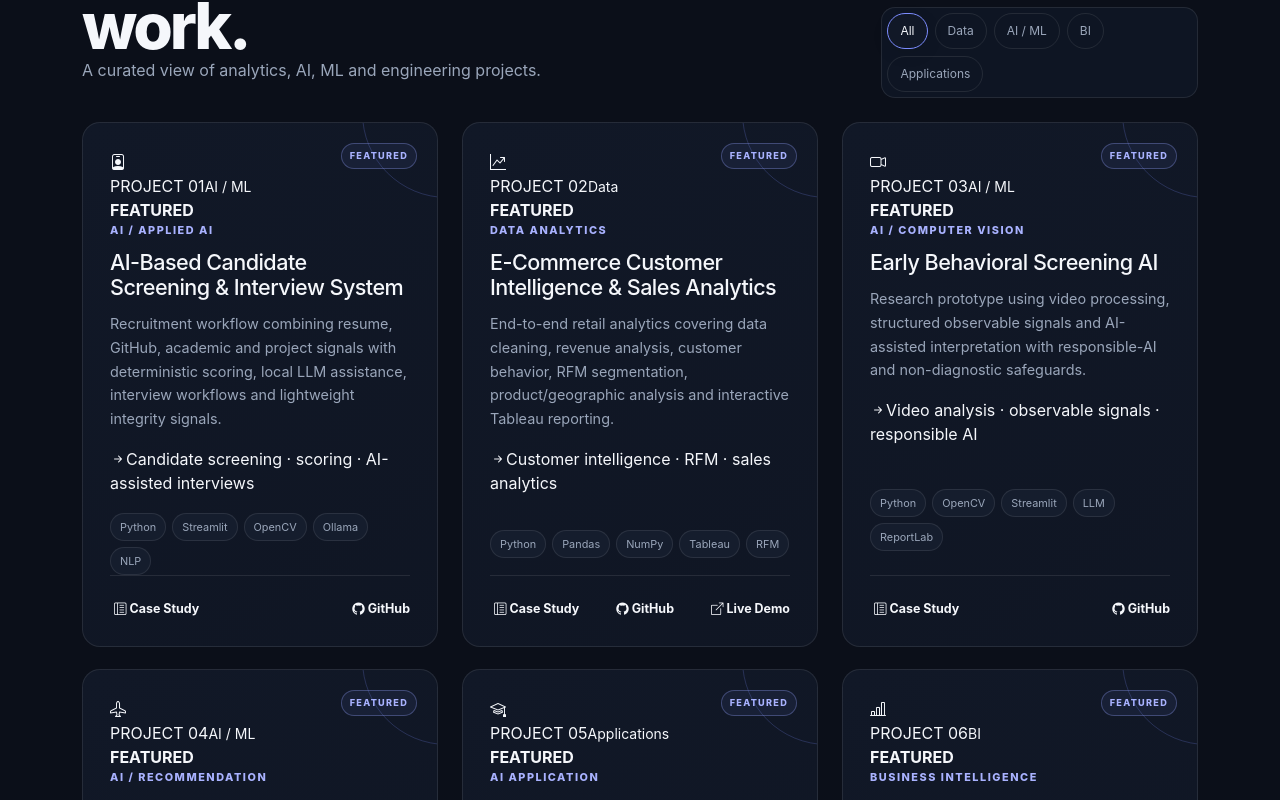
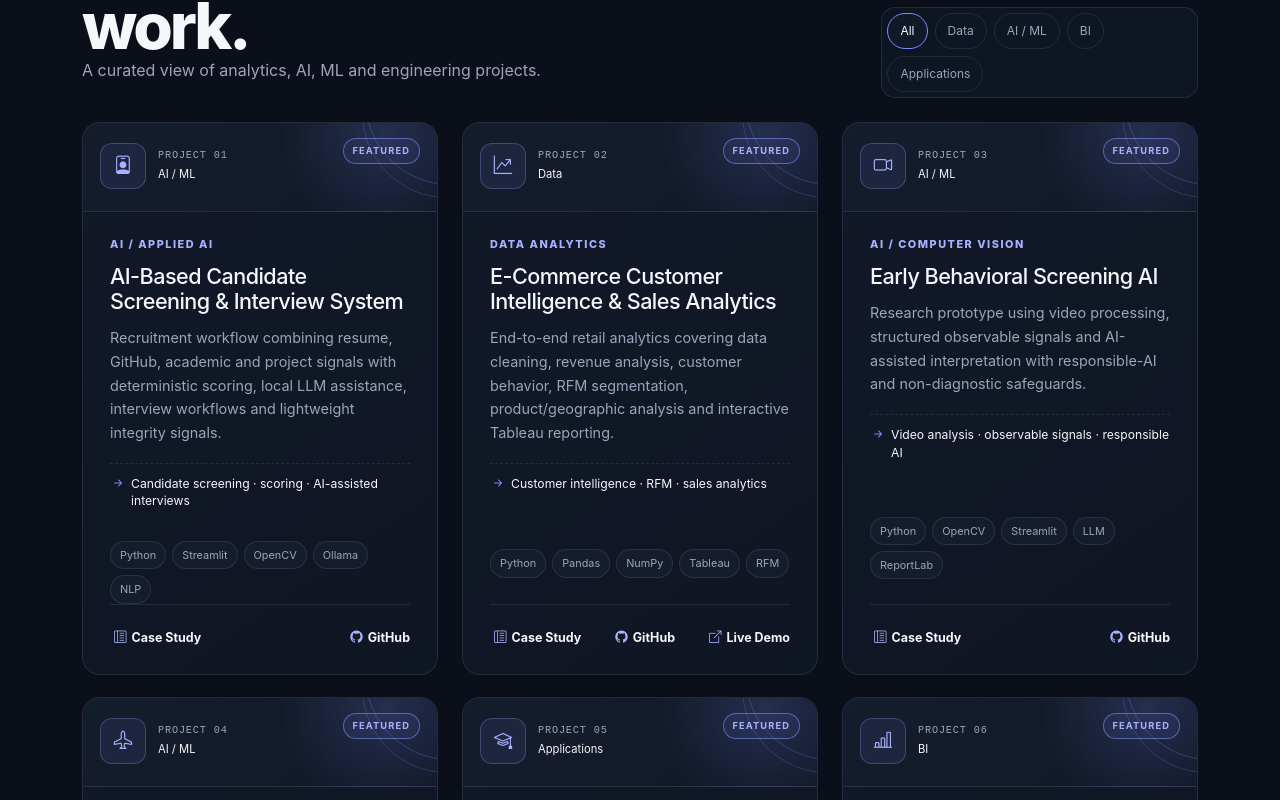
Before and after one commit to Unknowncoder3/Portfolio, a React (Vite) app: page / in a window 1280 px wide. Shown: the part 1640-2440 px from the top of the page. Built offline with nearby package versions, Linux system fonts and the light colour scheme.

Commit message:
Polish project visuals and case studies

```diff
--- a/public/project-polish.css
+++ b/public/project-polish.css
@@ -1,112 +1,56 @@
 /* Iteration 2 — project showcase polish */
 .projects-section { position: relative; }
-.projects-section::before {
-  content: "";
-  position: absolute;
-  left: 0; right: 0; top: 0; height: 1px;
-  background: linear-gradient(90deg, transparent, color-mix(in srgb, var(--accent) 55%, transparent), transparent);
-}
-.project-card {
-  min-height: 100%;
-  position: relative;
-  overflow: hidden;
-  padding: 30px;
-  border-radius: 20px;
-  background:
-    radial-gradient(circle at 100% 0%, color-mix(in srgb, var(--accent) 10%, transparent), transparent 38%),
-    linear-gradient(145deg, var(--surface), color-mix(in srgb, var(--surface) 72%, var(--bg)));
-}
-.project-card::after {
-  content: "";
-  position: absolute;
-  width: 170px;
-  height: 170px;
-  right: -95px;
-  top: -95px;
-  border: 1px solid color-mix(in srgb, var(--accent) 22%, transparent);
-  border-radius: 50%;
-  transition: transform .45s ease;
-  pointer-events: none;
-}
-.project-card:hover::after { transform: scale(1.35); }
-.project-number {
-  display: inline-flex;
-  align-items: center;
-  gap: 9px;
-  margin-bottom: 24px;
-}
-.project-number::after {
-  content: "";
-  width: 28px;
-  height: 1px;
-  background: var(--line);
-}
+.projects-section::before { content:""; position:absolute; left:0; right:0; top:0; height:1px; background:linear-gradient(90deg,transparent,color-mix(in srgb,var(--accent) 55%,transparent),transparent); }
+.project-card { min-height:100%; position:relative; overflow:hidden; padding:30px; border-radius:20px; background:radial-gradient(circle at 100% 0%,color-mix(in srgb,var(--accent) 10%,transparent),transparent 38%),linear-gradient(145deg,var(--surface),color-mix(in srgb,var(--surface) 72%,var(--bg))); }
+.project-card::after { content:""; position:absolute; width:170px; height:170px; right:-95px; top:-95px; border:1px solid color-mix(in srgb,var(--accent) 22%,transparent); border-radius:50%; transition:transform .45s ease; pointer-events:none; }
+.project-card:hover::after { transform:scale(1.35); }
+.project-number { display:inline-flex; align-items:center; gap:9px; margin-bottom:24px; }
+.project-number::after { content:""; width:28px; height:1px; background:var(--line); }
 .project-category { display:inline-block; }
-.project-card h3 {
-  max-width: 430px;
-  font-size: clamp(1.25rem, 2vw, 1.55rem);
-  line-height: 1.15;
-}
-.project-card p { max-width: 510px; }
-.project-card .stack { margin-top: auto; padding-top: 18px; }
-.project-card .project-actions {
-  margin-top: 22px;
-  padding-top: 17px;
-}
-.project-detail-btn { cursor: pointer; }
-.project-detail-btn i { margin-left: 4px; transition: transform .2s ease; }
-.project-detail-btn:hover i { transform: translateX(4px); }
+.project-card h3 { max-width:430px; font-size:clamp(1.25rem,2vw,1.55rem); line-height:1.15; }
+.project-card p { max-width:510px; }
+.project-card .stack { margin-top:auto; padding-top:18px; }
+.project-card .project-actions { margin-top:22px; padding-top:17px; }
+.project-detail-btn { cursor:pointer; }
+.project-detail-btn i { margin-left:4px; transition:transform .2s ease; }
+.project-detail-btn:hover i { transform:translateX(4px); }
+.projects-section .row.g-4 { --bs-gutter-y:1.35rem; }
+.filter-row { padding:5px; border:1px solid var(--line); background:color-mix(in srgb,var(--surface) 75%,transparent); border-radius:14px; backdrop-filter:blur(10px); }
+.filter { border-color:transparent; }
+.filter.active { box-shadow:0 5px 18px rgba(0,0,0,.08); }
 
-/* Make the first six cards feel like a curated flagship set. */
-.projects-section .project-card:nth-child(-n+6)::before {
-  content: "FEATURED";
-  position: absolute;
-  top: 20px;
-  right: 20px;
-  font-size: .57rem;
-  letter-spacing: .14em;
-  font-weight: 800;
-  color: var(--accent-2);
-  border: 1px solid color-mix(in srgb, var(--accent) 25%, var(--line));
-  background: color-mix(in srgb, var(--accent) 7%, var(--surface));
-  border-radius: 999px;
-  padding: 5px 8px;
-}
-.projects-section .project-card:nth-child(-n+6) .project-category { padding-right: 72px; }
+/* New project visual header: intentionally not a fake screenshot. */
+.project-visual { min-height:92px; margin:-30px -30px 24px; padding:18px 20px; display:flex; align-items:center; gap:12px; position:relative; border-bottom:1px solid var(--line); background:radial-gradient(circle at 85% 15%,color-mix(in srgb,var(--accent) 18%,transparent),transparent 34%),linear-gradient(135deg,color-mix(in srgb,var(--surface-2) 92%,transparent),var(--surface)); }
+.project-visual::after { content:""; position:absolute; width:170px; height:170px; right:-95px; top:-105px; border:1px solid color-mix(in srgb,var(--accent) 28%,transparent); border-radius:50%; }
+.project-visual-icon { width:46px; height:46px; flex:0 0 46px; display:grid; place-items:center; border-radius:12px; color:var(--accent-2); background:color-mix(in srgb,var(--accent) 11%,var(--surface)); border:1px solid color-mix(in srgb,var(--accent) 20%,var(--line)); font-size:1.15rem; z-index:1; transition:transform .25s ease; }
+.project-visual > div:nth-child(2) { display:flex; flex-direction:column; gap:3px; z-index:1; }
+.project-visual > div:nth-child(2) span { color:var(--muted); font-family:monospace; font-size:.64rem; letter-spacing:.08em; }
+.project-visual > div:nth-child(2) small { color:var(--text); font-size:.7rem; }
+.project-visual > b { margin-left:auto; align-self:flex-start; color:var(--accent-2); border:1px solid color-mix(in srgb,var(--accent) 50%,var(--line)); background:color-mix(in srgb,var(--accent) 7%,transparent); padding:5px 9px; border-radius:999px; font-size:.58rem; letter-spacing:.12em; z-index:1; }
+.project-focus { display:flex; gap:5px; align-items:flex-start; color:var(--text); font-size:.76rem; line-height:1.45; padding:11px 0 13px; margin-top:2px; border-top:1px dashed var(--line); }
+.project-focus i { color:var(--accent); font-size:1rem; line-height:1; }
+.project-actions { align-items:center; flex-wrap:wrap; }
+.project-actions a,.project-detail-btn { display:inline-flex; align-items:center; gap:5px; white-space:nowrap; }
+.project-actions a i,.project-detail-btn i { color:var(--accent-2); }
+.project-card:hover .project-visual-icon { transform:translateY(-2px) scale(1.04); }
 
-/* A slightly wider visual rhythm for the first row. */
-.projects-section .row.g-4 { --bs-gutter-y: 1.35rem; }
-
-/* Filters become a compact recruiter-friendly control bar. */
-.filter-row {
-  padding: 5px;
-  border: 1px solid var(--line);
-  background: color-mix(in srgb, var(--surface) 75%, transparent);
-  border-radius: 14px;
-  backdrop-filter: blur(10px);
-}
-.filter { border-color: transparent; }
-.filter.active { box-shadow: 0 5px 18px rgba(0,0,0,.08); }
-
-/* Case-study modal feels more like a project brief. */
-.project-modal-backdrop { animation: projectBackdrop .22s ease both; }
-.project-modal { animation: projectModal .38s cubic-bezier(.2,.8,.2,1) both; }
-.project-modal .project-category { margin-top: 4px; }
-.project-modal h2 { max-width: 650px; }
-.modal-grid > div { min-width: 0; }
-.modal-grid ul { margin-bottom: 0; }
-
-@keyframes projectBackdrop { from { opacity:0; } to { opacity:1; } }
-@keyframes projectModal { from { opacity:0; transform:translateY(18px) scale(.98); } to { opacity:1; transform:translateY(0) scale(1); } }
-
-@media (max-width: 991px) {
-  .projects-section .project-card:nth-child(-n+6)::before { top: 17px; right: 17px; }
-}
-@media (max-width: 575px) {
-  .project-card { padding: 24px; }
+.project-modal-backdrop { animation:projectBackdrop .22s ease both; }
+.project-modal { animation:projectModal .38s cubic-bezier(.2,.8,.2,1) both; }
+.project-modal .project-category { margin-top:4px; }
+.project-modal h2 { max-width:650px; }
+.modal-grid > div { min-width:0; }
+.modal-muted { color:var(--muted); line-height:1.7; font-size:.9rem; }
+.modal-grid h5 + .modal-muted { margin-top:7px; }
+.modal-grid h5:not(:first-child) { margin-top:22px; }
+@keyframes projectBackdrop { from{opacity:0} to{opacity:1} }
+@keyframes projectModal { from{opacity:0;transform:translateY(18px) scale(.98)} to{opacity:1;transform:translateY(0) scale(1)} }
+@media (max-width:991px){ .projects-section .row.g-4{--bs-gutter-y:1.2rem;} }
+@media (max-width:575px){
+  .project-card { padding:24px; }
+  .project-visual { margin:-24px -24px 20px; padding:15px 17px; }
+  .project-visual > b { font-size:.5rem; padding:4px 7px; }
+  .project-focus { font-size:.72rem; }
   .project-card::after { display:none; }
-  .projects-section .project-card:nth-child(-n+6)::before { position:static; display:inline-block; margin-bottom:14px; }
-  .projects-section .project-card:nth-child(-n+6) .project-category { padding-right:0; }
   .filter-row { width:100%; overflow-x:auto; flex-wrap:nowrap; }
   .filter { white-space:nowrap; }
 }
```
